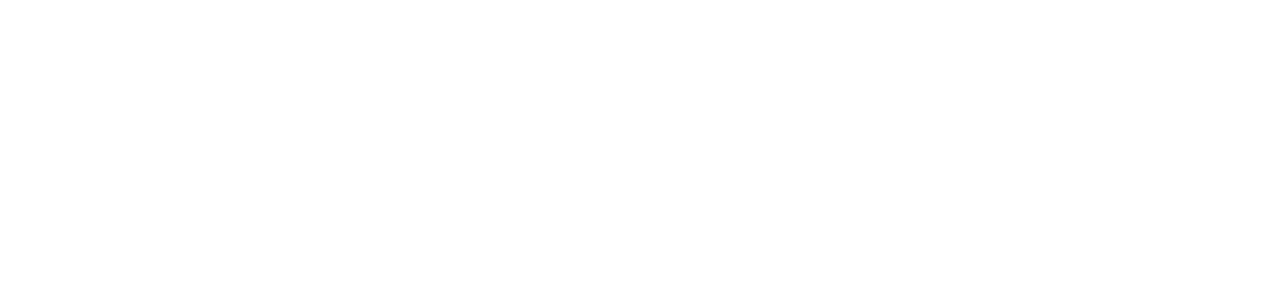
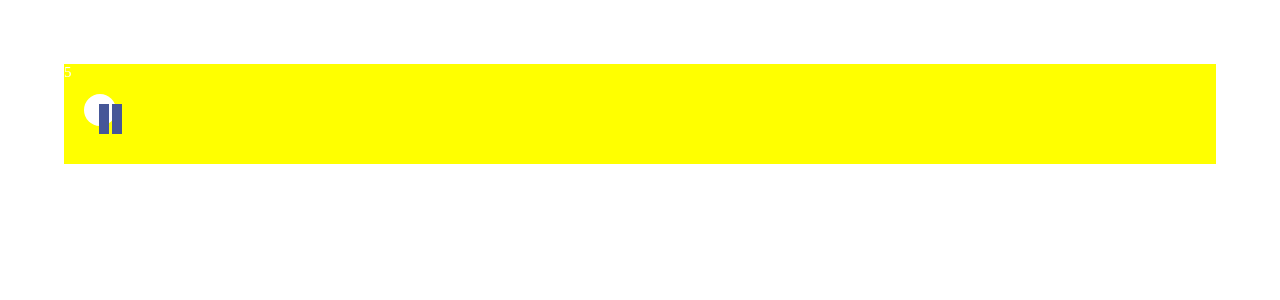
Before and after one commit to erdemburak/dersaktifodev5-reactjs, a React (Create React App) app: page / in a window 1280 px wide. Shown: the top 300 px of the page. Built offline with nearby package versions, Linux system fonts and the light colour scheme.

Commit message:
burak branch'ine kaydoldu

```diff
--- a/package.json
+++ b/package.json
@@ -12,6 +12,7 @@
     "@testing-library/user-event": "^13.5.0",
     "formik": "^2.4.5",
     "react": "^18.2.0",
+    "react-alice-carousel": "^2.8.0",
     "react-dom": "^18.2.0",
     "react-router-dom": "^6.18.0",
     "react-scripts": "5.0.1",
--- a/src/App.js
+++ b/src/App.js
@@ -1,5 +1,10 @@
+import Carousel from "./component/Carousel";
+
 function App() {
   return (<>
+    <div>
+      <Carousel />
+    </div>
   </>);
 }
 
--- /dev/null
+++ b/src/component/Carousel.jsx
@@ -0,0 +1,29 @@
+import React from 'react';
+import AliceCarousel from 'react-alice-carousel';
+import 'react-alice-carousel/lib/alice-carousel.css';
+
+const items = [
+    <div className="item" data-value="1" style={{ backgroundColor: 'black', height: '100px', color: 'white' }}>1</div>,
+    <div className="item" data-value="2" style={{ backgroundColor: 'green', height: '100px', color: 'white' }}>2</div>,
+    <div className="item" data-value="3" style={{ backgroundColor: 'red', height: '100px', color: 'white' }}>3</div>,
+    <div className="item" data-value="4" style={{ backgroundColor: 'gray', height: '100px', color: 'white' }}>4</div>,
+    <div className="item" data-value="5" style={{ backgroundColor: 'yellow', height: '100px', color: 'white' }}>5</div>,
+];
+
+const Carousel = () => (
+    <AliceCarousel
+        autoPlay
+        autoPlayControls
+        autoPlayStrategy="none"
+        autoPlayInterval={1000}
+        animationDuration={1000}
+        animationType="fadeout"
+        infinite
+        touchTracking={false}
+        disableDotsControls
+        disableButtonsControls
+        items={items}
+    />
+);
+
+export default Carousel
```
Also changed, not shown: 1 other file (tests, documents, lock files or other folders).
